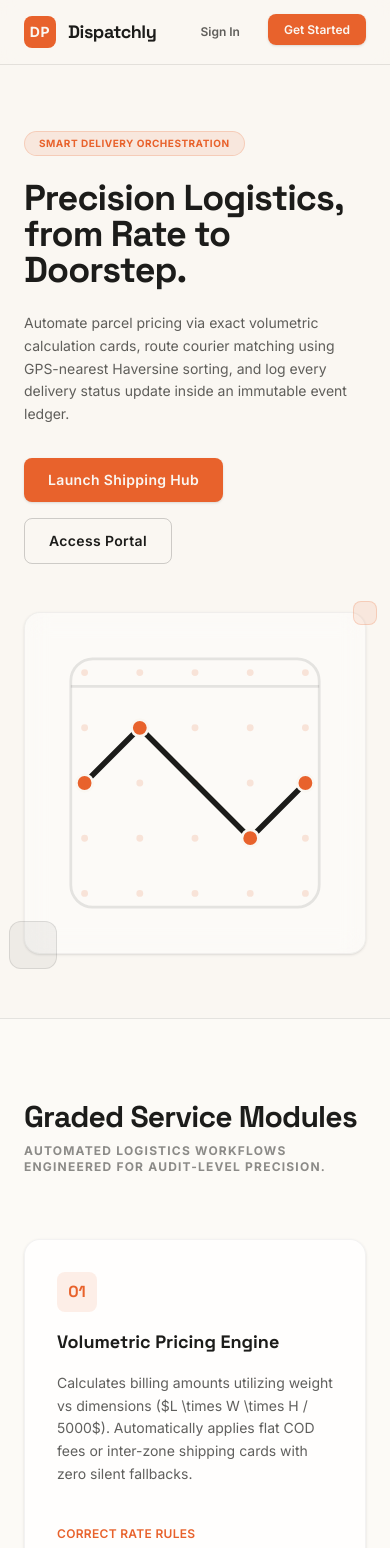
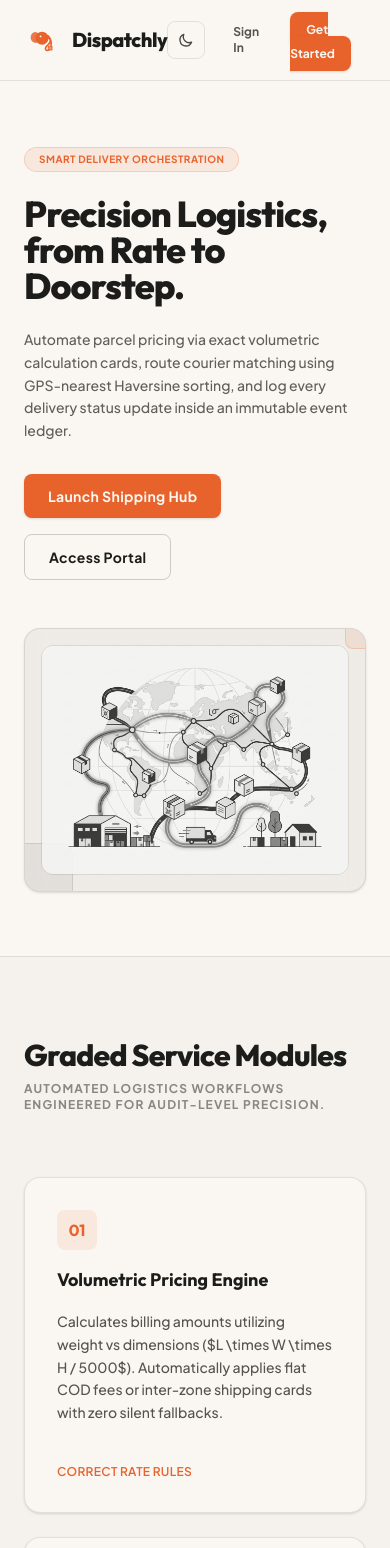
Before and after one commit to thunderrbox/Dispatchly, a Next.js app: page / in a window 390 px wide. Shown: the top 1548 px of the page. Built offline with nearby package versions, Linux system fonts and the light colour scheme.

Commit message:
Update layout fonts, integrate dynamic light/dark mode theme styles, add new Elephant Dispatch mascot logo SVG, and display generated hero vector art.

```diff
--- a/src/app/globals.css
+++ b/src/app/globals.css
@@ -4,23 +4,25 @@
   --background: #FAF7F2;
   --foreground: #1C1C1A;
   --accent: #E8622C;
+  --sidebar-background: #F4EFE6;
 }
 
 @theme inline {
   --color-background: var(--background);
   --color-foreground: var(--foreground);
   --color-accent: var(--accent);
-  --font-sans: var(--font-inter);
-  --font-display: var(--font-space-grotesk);
+  --color-sidebar: var(--sidebar-background);
+  --font-sans: var(--font-plus-jakarta-sans);
+  --font-display: var(--font-outfit);
 }
 
 body {
   background: var(--background);
   color: var(--foreground);
   font-family: var(--font-sans), system-ui, sans-serif;
+  transition: background-color 0.3s ease, color 0.3s ease;
 }
 
-/* Custom design system utility utilities */
 h1, h2, h3, h4, h5, h6 {
   font-family: var(--font-display), system-ui, sans-serif;
 }
--- a/src/app/layout.tsx
+++ b/src/app/layout.tsx
@@ -1,14 +1,14 @@
 import type { Metadata } from "next";
-import { Space_Grotesk, Inter } from "next/font/google";
+import { Outfit, Plus_Jakarta_Sans } from "next/font/google";
 import "./globals.css";
 
-const spaceGrotesk = Space_Grotesk({
-  variable: "--font-space-grotesk",
+const outfit = Outfit({
+  variable: "--font-outfit",
   subsets: ["latin"],
 });
 
-const inter = Inter({
-  variable: "--font-inter",
+const plusJakartaSans = Plus_Jakarta_Sans({
+  variable: "--font-plus-jakarta-sans",
   subsets: ["latin"],
 });
 
@@ -25,7 +25,7 @@ export default function RootLayout({
   return (
     <html
       lang="en"
-      className={`${spaceGrotesk.variable} ${inter.variable} h-full antialiased`}
+      className={`${outfit.variable} ${plusJakartaSans.variable} h-full antialiased`}
     >
       <body className="min-h-full flex flex-col">{children}</body>
     </html>
--- a/src/app/page.tsx
+++ b/src/app/page.tsx
@@ -1,134 +1,129 @@
 'use client';
 
-import React from 'react';
+import React, { useState, useEffect } from 'react';
 import Link from 'next/link';
-import { motion } from 'framer-motion';
+import { motion, AnimatePresence } from 'framer-motion';
 
-// Custom, original geometric SVG icon representing delivery pipelines
-const GeometricLogisticsIcon = () => (
+// Stylized geometric elephant mascot logo carrying a parcel
+export const DispatchlyLogo = ({ className = "h-8 w-8" }: { className?: string }) => (
   <svg
-    viewBox="0 0 200 200"
-    className="w-full h-full max-w-[280px] md:max-w-[340px] mx-auto text-[#E8622C]"
+    viewBox="0 0 100 100"
+    className={className}
     fill="none"
     xmlns="http://www.w3.org/2000/svg"
   >
-    {/* Grid of dots */}
-    <g opacity="0.15" stroke="currentColor" strokeWidth="2">
-      <circle cx="20" cy="20" r="1.5" fill="currentColor" />
-      <circle cx="60" cy="20" r="1.5" fill="currentColor" />
-      <circle cx="100" cy="20" r="1.5" fill="currentColor" />
-      <circle cx="140" cy="20" r="1.5" fill="currentColor" />
-      <circle cx="180" cy="20" r="1.5" fill="currentColor" />
-      <circle cx="20" cy="60" r="1.5" fill="currentColor" />
-      <circle cx="60" cy="60" r="1.5" fill="currentColor" />
-      <circle cx="100" cy="60" r="1.5" fill="currentColor" />
-      <circle cx="140" cy="60" r="1.5" fill="currentColor" />
-      <circle cx="180" cy="60" r="1.5" fill="currentColor" />
-      <circle cx="20" cy="100" r="1.5" fill="currentColor" />
-      <circle cx="60" cy="100" r="1.5" fill="currentColor" />
-      <circle cx="100" cy="100" r="1.5" fill="currentColor" />
-      <circle cx="140" cy="100" r="1.5" fill="currentColor" />
-      <circle cx="180" cy="100" r="1.5" fill="currentColor" />
-      <circle cx="20" cy="140" r="1.5" fill="currentColor" />
-      <circle cx="60" cy="140" r="1.5" fill="currentColor" />
-      <circle cx="100" cy="140" r="1.5" fill="currentColor" />
-      <circle cx="140" cy="140" r="1.5" fill="currentColor" />
-      <circle cx="180" cy="140" r="1.5" fill="currentColor" />
-      <circle cx="20" cy="180" r="1.5" fill="currentColor" />
-      <circle cx="60" cy="180" r="1.5" fill="currentColor" />
-      <circle cx="100" cy="180" r="1.5" fill="currentColor" />
-      <circle cx="140" cy="180" r="1.5" fill="currentColor" />
-      <circle cx="180" cy="180" r="1.5" fill="currentColor" />
-    </g>
-
-    {/* Connected nodes path */}
-    <motion.path
-      d="M20,100 L60,60 L140,140 L180,100"
-      stroke="#1C1C1A"
-      strokeWidth="4"
+    {/* Stylized Ear (Minimalist Arc) */}
+    <path
+      d="M32 28C14 28 14 58 32 58C38 58 42 52 42 43C42 34 38 28 32 28Z"
+      fill="currentColor"
+      opacity="0.85"
+    />
+    {/* Stylized Head (Solid Base) */}
+    <circle cx="50" cy="45" r="18" fill="currentColor" />
+    {/* Trunk curled carrying a package */}
+    <path
+      d="M62 43C72 43 78 52 68 62C62 67 58 72 60 76C62 80 68 80 71 76C76 68 80 52 66 38"
+      stroke="currentColor"
+      strokeWidth="4.5"
       strokeLinecap="round"
       strokeLinejoin="round"
-      initial={{ pathLength: 0 }}
-      animate={{ pathLength: 1 }}
-      transition={{ duration: 1.8, ease: "easeInOut" }}
     />
-
-    {/* Pulsing nodes */}
-    <motion.circle
-      cx="20"
-      cy="100"
-      r="6"
-      fill="#E8622C"
-      stroke="#FAF7F2"
-      strokeWidth="2"
-      initial={{ scale: 0 }}
-      animate={{ scale: 1 }}
-      transition={{ delay: 0.2 }}
-    />
-    <motion.circle
-      cx="60"
-      cy="60"
-      r="6"
-      fill="#E8622C"
-      stroke="#FAF7F2"
-      strokeWidth="2"
-      initial={{ scale: 0 }}
-      animate={{ scale: 1 }}
-      transition={{ delay: 0.6 }}
-    />
-    <motion.circle
-      cx="140"
-      cy="140"
-      r="6"
-      fill="#E8622C"
-      stroke="#FAF7F2"
-      strokeWidth="2"
-      initial={{ scale: 0 }}
-      animate={{ scale: 1 }}
-      transition={{ delay: 1.0 }}
-    />
-    <motion.circle
-      cx="180"
-      cy="100"
-      r="6"
-      fill="#E8622C"
-      stroke="#FAF7F2"
-      strokeWidth="2"
-      initial={{ scale: 0 }}
-      animate={{ scale: 1 }}
-      transition={{ delay: 1.4 }}
-    />
-
-    {/* Geometric accent frames */}
-    <rect x="10" y="10" width="180" height="180" rx="16" stroke="#1C1C1A" strokeWidth="2" opacity="0.1" />
-    <path d="M10,30 L190,30" stroke="#1C1C1A" strokeWidth="2" opacity="0.1" />
+    {/* Mascot Eye */}
+    <circle cx="46" cy="40" r="2.5" fill="var(--background)" />
+    {/* The parcel box being carried */}
+    <rect x="66" y="66" width="13" height="13" rx="2" fill="var(--accent)" />
+    {/* Box ribbon details */}
+    <path d="M72.5 66V79" stroke="var(--background)" strokeWidth="1" />
+    <path d="M66 72.5H79" stroke="var(--background)" strokeWidth="1" />
   </svg>
 );
 
 export default function LandingPage() {
+  const [theme, setTheme] = useState<'light' | 'dark'>('light');
+
+  // Load theme on mount
+  useEffect(() => {
+    const savedTheme = localStorage.getItem('dispatchly-theme') as 'light' | 'dark';
+    if (savedTheme) {
+      setTheme(savedTheme);
+    } else {
+      const prefersDark = window.matchMedia('(prefers-color-scheme: dark)').matches;
+      setTheme(prefersDark ? 'dark' : 'light');
+    }
+  }, []);
+
+  const toggleTheme = () => {
+    const newTheme = theme === 'light' ? 'dark' : 'light';
+    setTheme(newTheme);
+    localStorage.setItem('dispatchly-theme', newTheme);
+  };
+
+  const isDark = theme === 'dark';
+
+  // Design system theme style injector
+  const themeStyle = isDark
+    ? {
+        '--background': '#121210',
+        '--foreground': '#F5F2EB',
+        '--accent': '#F0713B',
+        '--sidebar-background': '#1D1D1A',
+      } as React.CSSProperties
+    : {
+        '--background': '#FAF7F2',
+        '--foreground': '#1C1C1A',
+        '--accent': '#E8622C',
+        '--sidebar-background': '#F4EFE6',
+      } as React.CSSProperties;
+
   return (
-    <div className="min-h-screen bg-[#FAF7F2] text-[#1C1C1A] font-sans flex flex-col justify-between selection:bg-[#E8622C]/20">
+    <div
+      style={themeStyle}
+      className="min-h-screen bg-background text-foreground font-sans flex flex-col justify-between selection:bg-accent/25 transition-colors duration-300"
+    >
       {/* Header */}
-      <header className="border-b border-[#1C1C1A]/10 bg-[#FAF7F2]/80 backdrop-blur sticky top-0 z-50 px-6 py-4 flex justify-between items-center max-w-7xl mx-auto w-full">
+      <header className="border-b border-foreground/10 bg-background/80 backdrop-blur sticky top-0 z-50 px-6 py-4 flex justify-between items-center max-w-7xl mx-auto w-full">
         <div className="flex items-center gap-3">
-          <span className="h-8 w-8 rounded-lg bg-[#E8622C] flex items-center justify-center font-bold text-[#FAF7F2] tracking-wider text-sm">
-            DP
-          </span>
-          <span className="font-display font-extrabold text-lg tracking-tight">
+          <div className="text-accent">
+            <DispatchlyLogo className="h-9 w-9" />
+          </div>
+          <span className="font-display font-extrabold text-xl tracking-tight">
             Dispatchly
           </span>
         </div>
-        <div className="flex gap-4">
+
+        <div className="flex items-center gap-4">
+          {/* Light/Dark Toggle Button */}
+          <motion.button
+            whileHover={{ scale: 1.05 }}
+            whileTap={{ scale: 0.95 }}
+            onClick={toggleTheme}
+            className="p-2.5 rounded-lg border border-foreground/10 hover:bg-foreground/5 text-foreground/80 hover:text-foreground transition-all cursor-pointer"
+            aria-label="Toggle Theme"
+          >
+            {isDark ? (
+              // Sun icon
+              <svg className="h-4 w-4" fill="none" viewBox="0 0 24 24" stroke="currentColor" strokeWidth="2">
+                <path strokeLinecap="round" strokeLinejoin="round" d="M12 3v1m0 16v1m9-9h-1M4 12H3m15.364-6.364l-.707.707M6.343 17.657l-.707.707m0-12.728l.707.707m12.728 12.728l.707.707M12 8a4 4 0 100 8 4 4 0 000-8z" />
+              </svg>
+            ) : (
+              // Moon icon
+              <svg className="h-4 w-4" fill="none" viewBox="0 0 24 24" stroke="currentColor" strokeWidth="2">
+                <path strokeLinecap="round" strokeLinejoin="round" d="M20.354 15.354A9 9 0 018.646 3.646 9.003 9.003 0 0012 21a9.003 9.003 0 008.354-5.646z" />
+              </svg>
+            )}
+          </motion.button>
+
           <Link
             href="/login"
-            className="text-xs font-semibold text-[#1C1C1A]/70 hover:text-[#1C1C1A] px-3 py-2 transition-colors"
+            className="text-xs font-bold text-foreground/75 hover:text-foreground px-3 py-2 transition-colors"
           >
             Sign In
           </Link>
+
           <motion.div whileHover={{ scale: 1.02 }} whileTap={{ scale: 0.98 }}>
             <Link
               href="/register"
-              className="text-xs font-semibold bg-[#E8622C] text-[#FAF7F2] px-4 py-2 rounded-lg shadow-sm hover:bg-[#E8622C]/90 active:scale-[0.98] transition-colors"
+              className="text-xs font-bold bg-accent text-background px-4 py-2.5 rounded-lg shadow-sm hover:opacity-90 transition-opacity"
             >
               Get Started
             </Link>
@@ -136,22 +131,22 @@ export default function LandingPage() {
         </div>
       </header>
 
-      {/* Asymmetric Hero Section */}
+      {/* Asymmetric Hero Grid */}
       <main className="max-w-7xl mx-auto px-6 py-16 md:py-24 w-full flex-1 grid md:grid-cols-12 gap-12 items-center">
         <motion.div
-          initial={{ opacity: 0, y: 15 }}
+          initial={{ opacity: 0, y: 20 }}
           animate={{ opacity: 1, y: 0 }}
           transition={{ duration: 0.6 }}
           className="md:col-span-7 space-y-6 text-left"
         >
-          <span className="px-3.5 py-1 text-[10px] font-bold tracking-wider uppercase bg-[#E8622C]/10 border border-[#E8622C]/20 text-[#E8622C] rounded-full inline-block">
+          <span className="px-3.5 py-1 text-[10px] font-bold tracking-wider uppercase bg-accent/10 border border-accent/20 text-accent rounded-full inline-block">
             Smart Delivery Orchestration
           </span>
-          <h1 className="text-4xl sm:text-6xl font-display font-extrabold tracking-tight leading-none text-[#1C1C1A]">
+          <h1 className="text-4xl sm:text-6xl font-display font-extrabold tracking-tight leading-none text-foreground">
             Precision Logistics, <br />
             from Rate to Doorstep.
           </h1>
-          <p className="max-w-xl text-sm sm:text-base text-[#1C1C1A]/70 leading-relaxed font-sans">
+          <p className="max-w-xl text-sm sm:text-base text-foreground/70 leading-relaxed font-sans font-medium">
             Automate parcel pricing via exact volumetric calculation cards, route courier matching using GPS-nearest Haversine sorting, and log every delivery status update inside an immutable event ledger.
           </p>
 
@@ -159,7 +154,7 @@ export default function LandingPage() {
             <motion.div whileHover={{ scale: 1.03 }} whileTap={{ scale: 0.98 }}>
               <Link
                 href="/register"
-                className="py-3 px-6 bg-[#E8622C] hover:bg-[#E8622C]/90 text-[#FAF7F2] rounded-lg text-sm font-semibold tracking-wide shadow-sm transition-colors block text-center"
+                className="py-3 px-6 bg-accent hover:opacity-95 text-background rounded-lg text-sm font-bold tracking-wide shadow-sm transition-opacity block text-center"
               >
                 Launch Shipping Hub
               </Link>
@@ -167,7 +162,7 @@ export default function LandingPage() {
             <motion.div whileHover={{ scale: 1.03 }} whileTap={{ scale: 0.98 }}>
               <Link
                 href="/login"
-                className="py-3 px-6 bg-transparent hover:bg-[#1C1C1A]/5 border border-[#1C1C1A]/20 text-[#1C1C1A] rounded-lg text-sm font-semibold tracking-wide transition-colors block text-center"
+                className="py-3 px-6 bg-transparent hover:bg-foreground/5 border border-foreground/20 text-foreground rounded-lg text-sm font-bold tracking-wide transition-colors block text-center"
               >
                 Access Portal
               </Link>
@@ -175,30 +170,37 @@ export default function LandingPage() {
           </div>
         </motion.div>
 
-        {/* Asymmetric Graphic column */}
+        {/* Hero Image illustration column */}
         <motion.div
-          initial={{ opacity: 0, scale: 0.95 }}
+          initial={{ opacity: 0, scale: 0.96 }}
           animate={{ opacity: 1, scale: 1 }}
           transition={{ duration: 0.8, delay: 0.2 }}
           className="md:col-span-5 flex justify-center"
         >
-          <div className="p-8 bg-white/40 border border-[#1C1C1A]/5 rounded-2xl shadow-sm backdrop-blur-md w-full max-w-sm flex items-center justify-center relative">
-            <GeometricLogisticsIcon />
-            {/* Absolute offset shapes for asymmetry */}
-            <div className="absolute -top-3 -right-3 h-6 w-6 rounded-lg bg-[#E8622C]/10 border border-[#E8622C]/20 -z-10"></div>
-            <div className="absolute -bottom-4 -left-4 h-12 w-12 rounded-xl bg-[#1C1C1A]/5 border border-[#1C1C1A]/10 -z-10"></div>
+          <div className="p-4 bg-foreground/5 border border-foreground/10 rounded-2xl shadow-sm backdrop-blur-md w-full max-w-md flex items-center justify-center relative group overflow-hidden">
+            {/* Real generated vector image served from public directory */}
+            {/* eslint-disable-next-line @next/next/no-img-element */}
+            <img
+              src="/dispatchly_hero.jpg"
+              alt="Dispatchly logistics illustration"
+              className="w-full h-auto rounded-xl object-cover grayscale opacity-90 group-hover:grayscale-0 group-hover:opacity-100 transition-all duration-500 border border-foreground/10"
+            />
+
+            {/* Asymmetrical decorative background shapes */}
+            <div className="absolute -top-3 -right-3 h-8 w-8 rounded-lg bg-accent/10 border border-accent/20 -z-10"></div>
+            <div className="absolute -bottom-4 -left-4 h-16 w-16 rounded-xl bg-foreground/5 border border-foreground/10 -z-10"></div>
           </div>
         </motion.div>
       </main>
 
       {/* Bento Grid Features Section */}
-      <section className="bg-white/30 border-t border-[#1C1C1A]/10 py-20 px-6">
+      <section className="bg-foreground/[0.02] border-t border-foreground/10 py-20 px-6">
         <div className="max-w-7xl mx-auto space-y-16">
           <div className="text-left max-w-xl space-y-2">
-            <h2 className="text-3xl font-display font-extrabold tracking-tight text-[#1C1C1A]">
+            <h2 className="text-3xl font-display font-extrabold tracking-tight text-foreground">
               Graded Service Modules
             </h2>
-            <p className="text-xs text-[#1C1C1A]/50 uppercase tracking-widest font-bold">
+            <p className="text-xs text-foreground/50 uppercase tracking-widest font-bold">
               Automated logistics workflows engineered for audit-level precision.
             </p>
           </div>
@@ -209,18 +211,18 @@ export default function LandingPage() {
             {/* Box 1 (Size 6) */}
             <motion.div
               whileHover={{ y: -4 }}
-              className="md:col-span-6 bg-white/80 border border-[#1C1C1A]/5 p-8 rounded-2xl shadow-sm flex flex-col justify-between space-y-8"
+              className="md:col-span-6 bg-background border border-foreground/10 p-8 rounded-2xl shadow-sm flex flex-col justify-between space-y-8"
             >
               <div className="space-y-4">
-                <div className="h-10 w-10 rounded-lg bg-[#E8622C]/10 flex items-center justify-center text-[#E8622C] font-display font-bold">
+                <div className="h-10 w-10 rounded-lg bg-accent/10 flex items-center justify-center text-accent font-display font-bold">
                   01
                 </div>
-                <h3 className="font-display font-bold text-lg text-[#1C1C1A]">Volumetric Pricing Engine</h3>
-                <p className="text-sm text-[#1C1C1A]/70 leading-relaxed font-sans">
+                <h3 className="font-display font-bold text-lg text-foreground">Volumetric Pricing Engine</h3>
+                <p className="text-sm text-foreground/75 leading-relaxed font-sans font-medium">
                   Calculates billing amounts utilizing weight vs dimensions ($L \times W \times H / 5000$). Automatically applies flat COD fees or inter-zone shipping cards with zero silent fallbacks.
                 </p>
               </div>
-              <div className="pt-2 text-xs font-semibold text-[#E8622C] tracking-wide uppercase">
+              <div className="pt-2 text-xs font-semibold text-accent tracking-wide uppercase">
                 Correct Rate Rules
               </div>
             </motion.div>
@@ -228,18 +230,18 @@ export default function LandingPage() {
             {/* Box 2 (Size 6) */}
             <motion.div
               whileHover={{ y: -4 }}
-              className="md:col-span-6 bg-white/80 border border-[#1C1C1A]/5 p-8 rounded-2xl shadow-sm flex flex-col justify-between space-y-8"
+              className="md:col-span-6 bg-background border border-foreground/10 p-8 rounded-2xl shadow-sm flex flex-col justify-between space-y-8"
             >
               <div className="space-y-4">
-                <div className="h-10 w-10 rounded-lg bg-[#E8622C]/10 flex items-center justify-center text-[#E8622C] font-display font-bold">
+                <div className="h-10 w-10 rounded-lg bg-accent/10 flex items-center justify-center text-accent font-display font-bold">
                   02
                 </div>
-                <h3 className="font-display font-bold text-lg text-[#1C1C1A]">Haversine Dispatch Matching</h3>
-                <p className="text-sm text-[#1C1C1A]/70 leading-relaxed font-sans">
+                <h3 className="font-display font-bold text-lg text-foreground">Haversine Dispatch Matching</h3>
+                <p className="text-sm text-foreground/75 leading-relaxed font-sans font-medium">
                   Calculates geodesic spherical distances to match available agents to shipment origins, incorporating order-load tie-breaks to protect agents from dispatch overload.
                 </p>
               </div>
-              <div className="pt-2 text-xs font-semibold text-[#E8622C] tracking-wide uppercase">
+              <div className="pt-2 text-xs font-semibold text-accent tracking-wide uppercase">
                 Geodesic Sorting
               </div>
             </motion.div>
@@ -247,18 +249,18 @@ export default function LandingPage() {
             {/* Box 3 (Size 8) */}
             <motion.div
               whileHover={{ y: -4 }}
-              className="md:col-span-8 bg-white/80 border border-[#1C1C1A]/5 p-8 rounded-2xl shadow-sm flex flex-col justify-between space-y-8"
+              className="md:col-span-8 bg-background border border-foreground/10 p-8 rounded-2xl shadow-sm flex flex-col justify-between space-y-8"
             >
               <div className="space-y-4">
-                <div className="h-10 w-10 rounded-lg bg-[#E8622C]/10 flex items-center justify-center text-[#E8622C] font-display font-bold">
+                <div className="h-10 w-10 rounded-lg bg-accent/10 flex items-center justify-center text-accent font-display font-bold">
                   03
                 </div>
-                <h3 className="font-display font-bold text-lg text-[#1C1C1A]">Immutable State Machine Tracking</h3>
-                <p className="text-sm text-[#1C1C1A]/70 leading-relaxed font-sans">
+                <h3 className="font-display font-bold text-lg text-foreground">Immutable State Machine Tracking</h3>
+                <p className="text-sm text-foreground/75 leading-relaxed font-sans font-medium">
                   Enforces strict sequence transitions inside the service layer. Logs every update in a read-only tracking event timeline, logging admin manual corrections with explicit audit overrides (`isOverride = true`).
                 </p>
               </div>
-              <div className="pt-2 text-xs font-semibold text-[#E8622C] tracking-wide uppercase">
+              <div className="pt-2 text-xs font-semibold text-accent tracking-wide uppercase">
                 Chronological Logs
               </div>
             </motion.div>
@@ -266,18 +268,18 @@ export default function LandingPage() {
             {/* Box 4 (Size 4) */}
             <motion.div
               whileHover={{ y: -4 }}
-              className="md:col-span-4 bg-white/80 border border-[#1C1C1A]/5 p-8 rounded-2xl shadow-sm flex flex-col justify-between space-y-8"
+              className="md:col-span-4 bg-background border border-foreground/10 p-8 rounded-2xl shadow-sm flex flex-col justify-between space-y-8"
             >
               <div className="space-y-4">
-                <div className="h-10 w-10 rounded-lg bg-[#E8622C]/10 flex items-center justify-center text-[#E8622C] font-display font-bold">
+                <div className="h-10 w-10 rounded-lg bg-accent/10 flex items-center justify-center text-accent font-display font-bold">
                   04
                 </div>
-                <h3 className="font-display font-bold text-lg text-[#1C1C1A]">Role Scopes</h3>
-                <p className="text-sm text-[#1C1C1A]/70 leading-relaxed font-sans">
+                <h3 className="font-display font-bold text-lg text-foreground">Role Scopes</h3>
+                <p className="text-sm text-foreground/75 leading-relaxed font-sans font-medium">
                   Ensures secure separation of privileges for Customers, Courier Agents, and Admins via JWT validation layers.
                 </p>
               </div>
-              <div className="pt-2 text-xs font-semibold text-[#E8622C] tracking-wide uppercase">
+              <div className="pt-2 text-xs font-semibold text-accent tracking-wide uppercase">
                 RBAC Security
               </div>
             </motion.div>
@@ -287,12 +289,12 @@ export default function LandingPage() {
       </section>
 
       {/* Tech Stack Strip */}
-      <section className="border-t border-[#1C1C1A]/10 py-12 bg-[#FAF7F2] px-6">
+      <section className="border-t border-foreground/10 py-12 bg-background px-6">
         <div className="max-w-7xl mx-auto flex flex-col md:flex-row justify-between items-center gap-6">
-          <span className="text-xs text-[#1C1C1A]/40 font-bold uppercase tracking-wider">
+          <span className="text-xs text-foreground/40 font-bold uppercase tracking-wider">
             Logistics Technology Stack
           </span>
-          <div className="flex gap-x-8 gap-y-3 flex-wrap justify-center text-xs text-[#1C1C1A]/75 font-semibold font-sans">
+          <div className="flex gap-x-8 gap-y-3 flex-wrap justify-center text-xs text-foreground/75 font-semibold font-sans">
             <span>Next.js 15 App Router</span>
             <span>TypeScript</span>
             <span>Prisma ORM</span>
@@ -304,14 +306,14 @@ export default function LandingPage() {
       </section>
 
       {/* Footer */}
-      <footer className="border-t border-[#1C1C1A]/10 py-8 bg-[#FAF7F2] text-xs text-[#1C1C1A]/50 px-6">
+      <footer className="border-t border-foreground/10 py-8 bg-background text-xs text-foreground/50 px-6">
         <div className="max-w-7xl mx-auto flex flex-col sm:flex-row justify-between items-center gap-4">
           <p>© 2026 Dispatchly Courier. Evaluated CS placement application.</p>
           <a
             href="https://github.com"
             target="_blank"
             rel="noopener noreferrer"
-            className="hover:text-[#1C1C1A] font-semibold transition-colors"
+            className="hover:text-foreground font-semibold transition-colors"
           >
             View Code on GitHub
           </a>
```
Also changed, not shown: src/app/(admin)/admin/layout.tsx (+4 -3 lines), src/app/(agent)/agent/layout.tsx (+4 -3 lines), src/app/(customer)/customer/layout.tsx (+4 -3 lines), public/dispatchly_hero.jpg (added).
